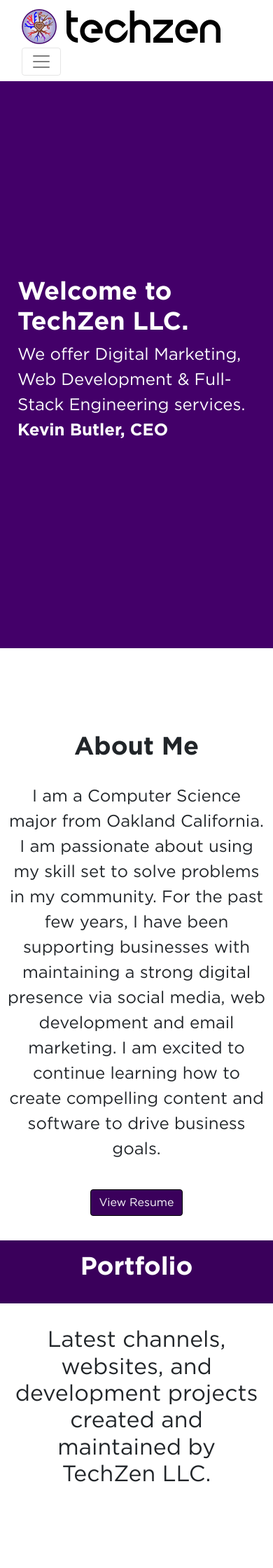
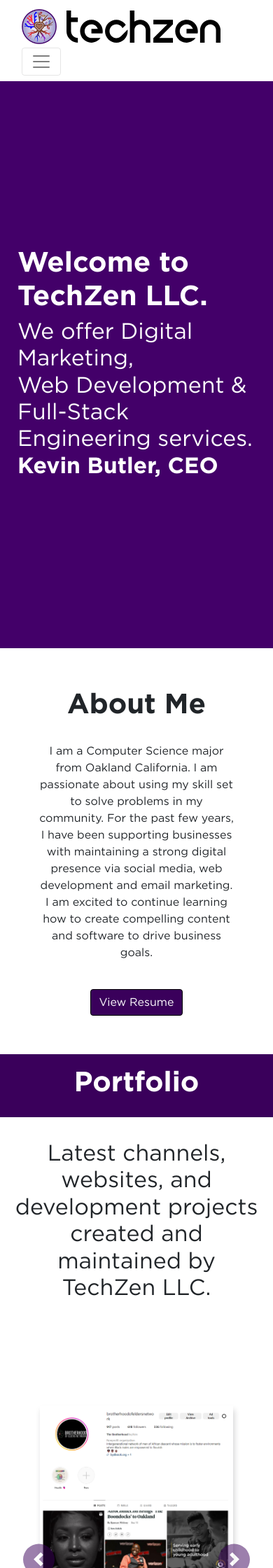
Before and after one commit to techzenlifestyle/my-portfolio-site, a Jekyll site: the page built from index.html, in a window 390 px wide. Shown: the top 2240 px of the page at 70% size. Built offline with Jekyll 4.4.1, drawn with Linux system fonts in a browser that asks for light colours; nearby versions of some CDN libraries.

Commit message:
updating bio section and minor mobile optimization

```diff
--- a/assets/css/styles.css
+++ b/assets/css/styles.css
@@ -185,23 +185,16 @@
     margin-left: -100px;
 }
 
-#header h1 {
-    font-size: 60px;
-}
-
-#header p {
-    font-size: 36px;
-}
-
 /* About */
 .about-section {
-    height: 80vh;
-    background: url("../images/contact-image.jpg") center;
+    height: 100vh;
+    background: url("../images/jjk-gif.gif") center;
+    background-size: cover;
 }
 
 .about-box {
-    margin-top: 12vh;
-    padding: 100px;
+    margin-top: 24vh;
+    padding: 55px;
     background: white;
 }
 
@@ -255,25 +248,24 @@
   transform: translateY(-50%);
 }
 
-/* @media (min-width: 768px) {
-    .card img {
-        height: 11em;
-    }
-} */
-
 /* Quote */
 .quote {
-    height: 100vh;
+    height: 100%;
     background: rgba(58, 0, 91);
     color: #fff;
-    padding: 0 10vw 0 10vw;
+    padding: 10vw;
     display: flex;
     align-items: center;
     flex-wrap: wrap;
+    margin-bottom: 20px;
 }
 
 .quote-section {
     padding-top: 9vh;
+}
+
+.quote-media {
+    height: 100%;
 }
 
 /* Press & Media */
@@ -382,35 +374,18 @@
         padding: 25px;
     }
 
-    h1 {
-        font-size: 36px !important;
-    }
-
-    p {
-        font-size: 24px !important;
-    }
-
     .about-section {
         height: 100%;
         background: #fff;
     }
 
     .about-box {
-        padding: 10px;
-        margin-bottom: 25px;
+        margin: 0px;
+        padding: 25x;
         background: white;
     }
 
-
-    .carousel-control-prev-icon {
-        margin-right: 50px;
-    }
-
-    .carousel-control-next-icon {
-        margin-left: 50px;
-    }
-
-    .arrow {
-        display: none !important;
+    .quote-media {
+        height: 45vh;
     }
 }
--- a/index.html
+++ b/index.html
@@ -10,7 +10,7 @@
     <div class="row">
       <div class="col-md-6 header-content">
         <h1>Welcome to TechZen LLC.</h1>
-        <p>We offer Digital Marketing, </br>Web Development & Full-Stack Engineering services. </br><strong>Kevin Butler, CEO</strong></p>
+        <h2>We offer Digital Marketing, </br>Web Development & Full-Stack Engineering services. </br><strong>Kevin Butler, CEO</strong></h2>
       </div>
     </div>
   </div>
@@ -198,7 +198,7 @@
 <div class="container-fluid quote">
   <div class="row">
     <div class="col-sm-6">
-      <img class="" src="./assets/images/kevin-casual.JPG">
+      <img class="quote-media text-center" src="./assets/images/kevin-casual.JPG">
     </div>
     <div class="col-sm-6">
       <h2 class="quote-section">When I'm not watching anime, playing video games, or listening to music, I do my best to add value to people's lives.
```
Also changed, not shown: 1 other file.
